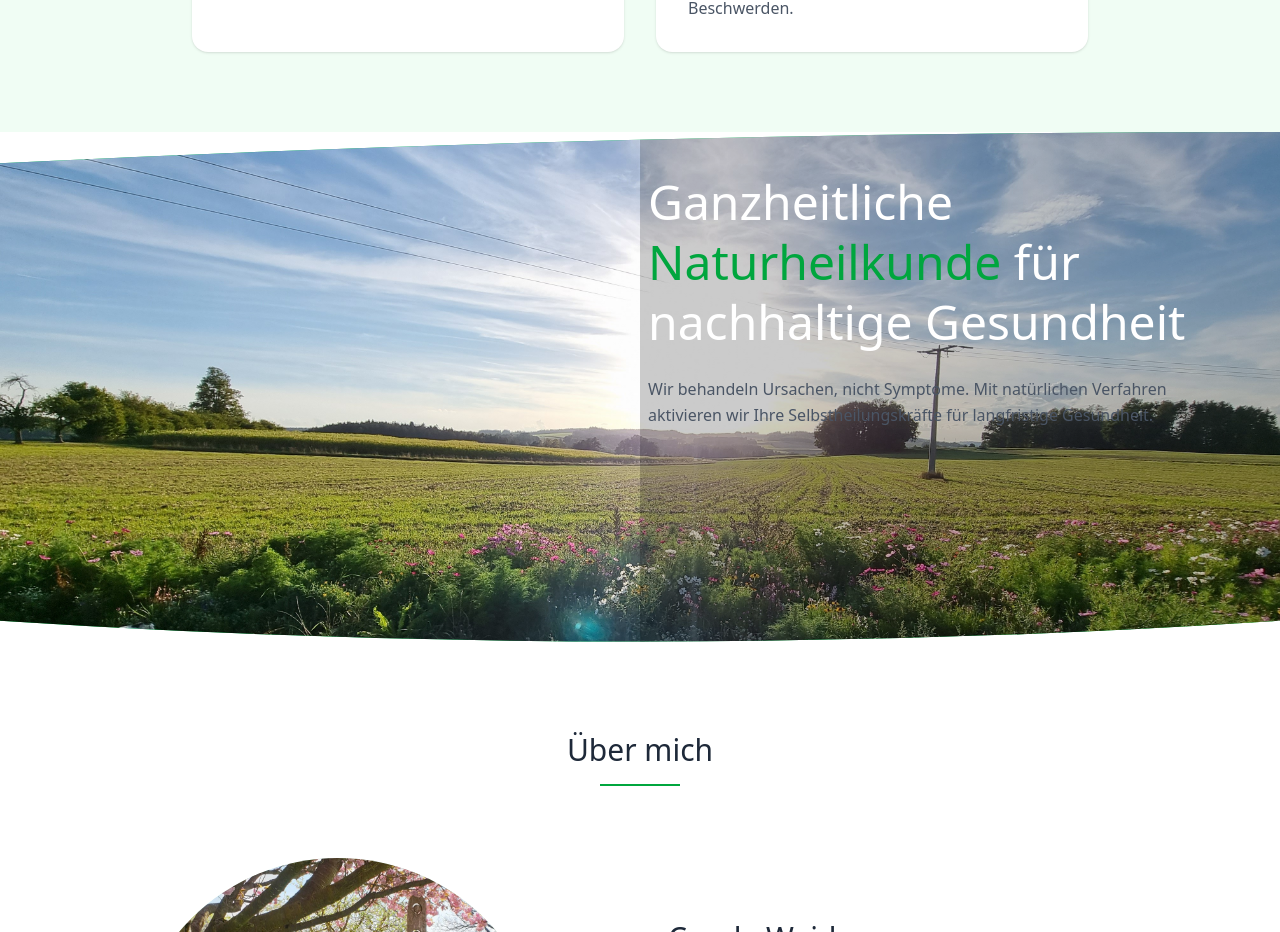
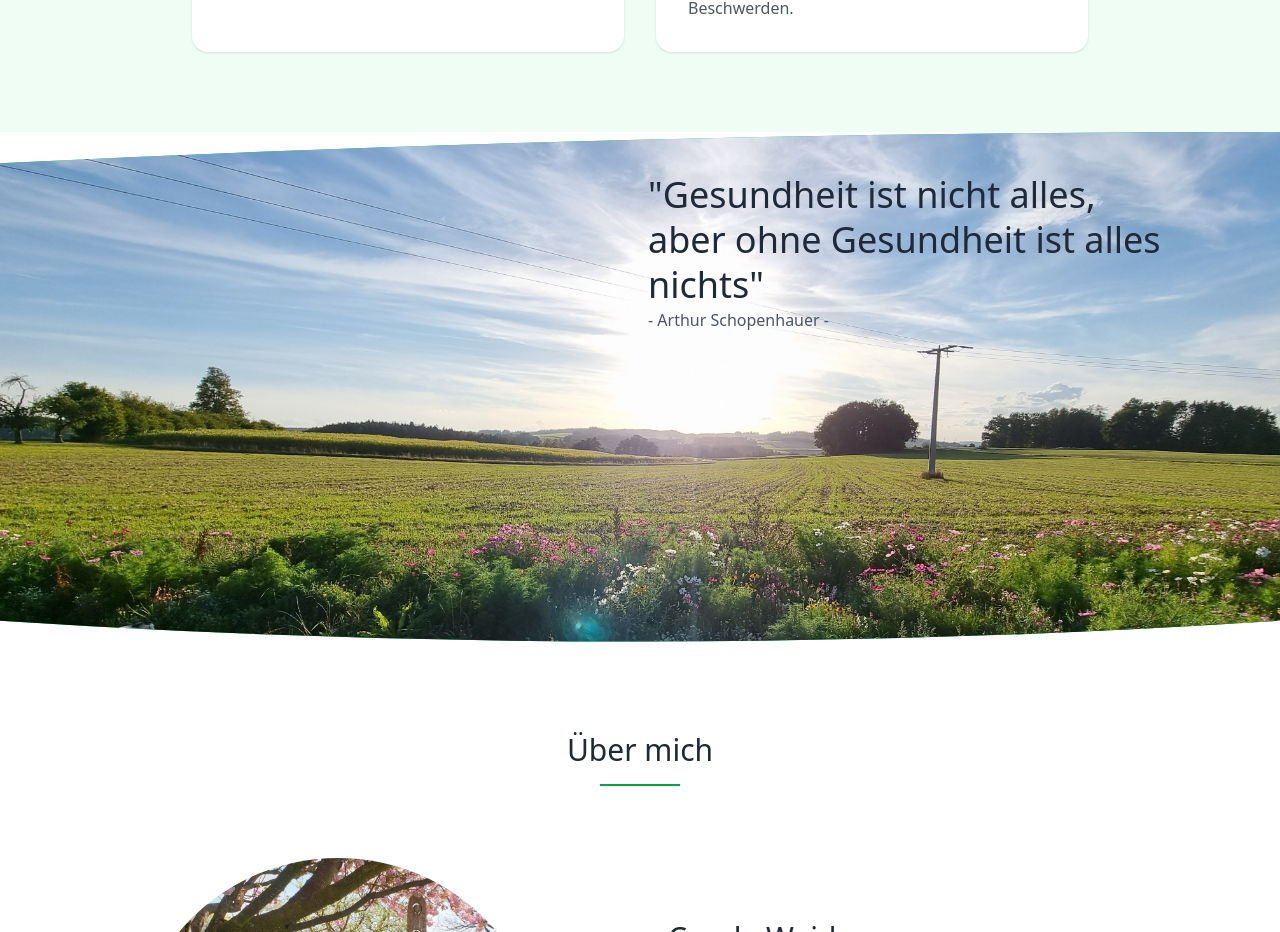
Before and after one commit to sweidner2001/WebsiteHPWeidner, a Next.js app: page /ui/page1 in a window 1280 px wide. Shown: the part 1912-2844 px from the top of the page. Built offline with nearby package versions, Linux system fonts and the light colour scheme.

Commit message:
Add: experimental changes

```diff
--- a/src/app/ui/page1/page.tsx
+++ b/src/app/ui/page1/page.tsx
@@ -243,15 +243,17 @@ const NaturheilpraxisWebsite = () => {
                     {/* Text-Inhalt */}
                     {/*bg-black/20*/}
                     <div
-                        className="absolute top-0 right-0 bottom-0 w-full md:w-3/5 lg:w-1/2 flex py-12 md:py-10 justify-end px-6 lg:px-2 bg-black/20 z-10">
+                        className="absolute top-0 right-0 bottom-0 w-full md:w-3/5 lg:w-1/2 flex py-12 md:py-10 justify-end px-6 lg:px-2 bg-black/0 z-10">
                         <div className="max-w-2xl pr-12">
-                            <h3 className="text-4xl md:text-5xl font-light text-white  mb-6 leading-tight">
-                                Ganzheitliche <span className="text-green-600">Naturheilkunde</span> für nachhaltige
-                                Gesundheit
-                            </h3>
+                            <div className="text-4xl md:text-4xl font-light text-grey-700  mb-0 leading-tight">
+                                <p>
+                                    &#34;Gesundheit ist nicht alles, </p>
+                                <p>
+                                    aber ohne Gesundheit ist alles nichts&#34;<span className="text-green-600"></span>
+                                </p>
+                            </div>
                             <p className="text-base text-gray-600 mb-8 leading-relaxed">
-                                Wir behandeln Ursachen, nicht Symptome. Mit natürlichen Verfahren aktivieren wir Ihre
-                                Selbstheilungskräfte für langfristige Gesundheit.
+                                - Arthur Schopenhauer -
                             </p>
                         </div>
                     </div>
```
